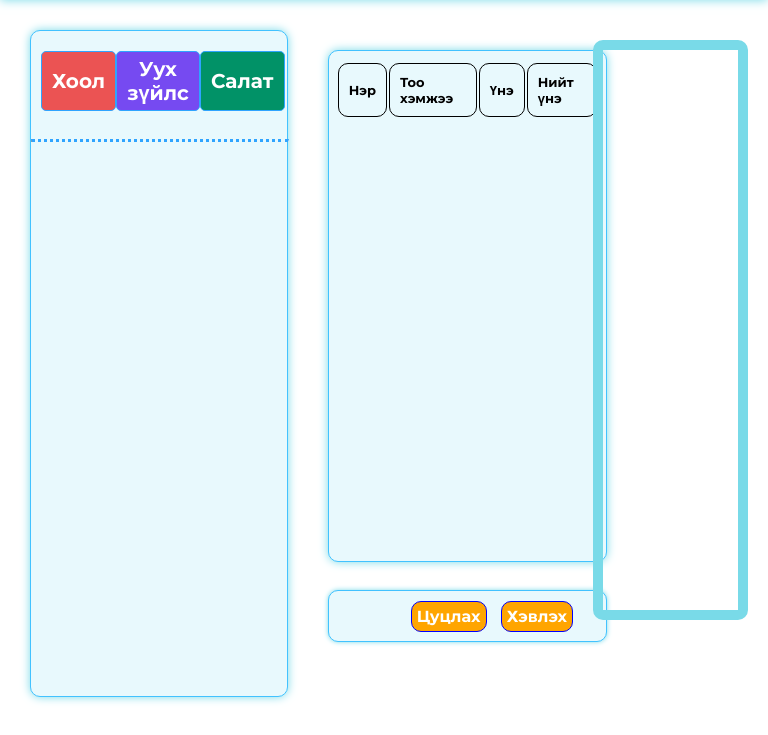
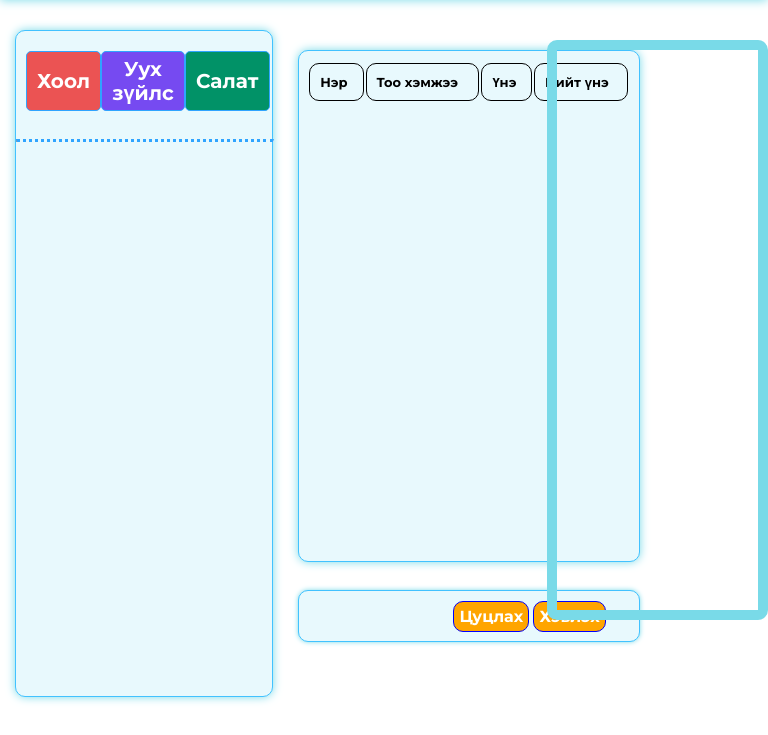
Before and after one commit to buri-dev/Django-Project, a Django app: page /agd/ in a window 768 px wide. Shown: the part 65-800 px from the top of the page. Run offline with Django 4.2, Linux system fonts and the light colour scheme; data that the repository does not hold is empty; some libraries are stand-ins or nearby versions.

Commit message:
style.css updated

```diff
--- a/agd/static/styles.css
+++ b/agd/static/styles.css
@@ -421,3 +421,34 @@
   from {opacity: 1;}
   to { opacity: 0;}
 }
+@media only screen
+  and (min-width: 760px)
+  and (max-width: 1200px)
+  and (-webkit-min-device-pixel-ratio: 1) {
+    .menu {
+      margin: 30px 15px;
+    }
+    .food-pictures, .drink-pictures, .salad-pictures {
+      width: 320px;
+      padding:0;
+    }
+    .picture-and-text {
+      height: 100px;
+      width: 90px;
+      padding: 10px 15px;
+      margin: 3px;
+    }
+    .quantity-board {
+      width: 280px;
+    }
+    .sum-board {
+      width: 280px;
+    }
+    .sum-board-button {
+      margin-left: 0;
+    }
+    .duties {
+      margin: 40px 0 5px 5px;
+      width: 230px;
+    }
+}
--- a/requirements.txt
+++ b/requirements.txt
@@ -5,3 +5,4 @@
 sqlparse==0.4.2
 tzdata==2022.1
 wheel==0.36.2
+virtualenv
```
